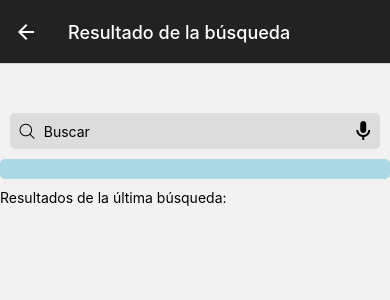
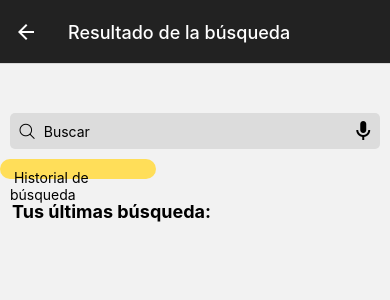
Before and after one commit to Lucostamagna/PruebaTecnica_EDEN, a React Native app in the folder CoctelesApp/: screen /MySearch in a window 390 px wide. Shown: the top 300 px of the page. Built offline with nearby package versions, Linux system fonts and the light colour scheme.

Commit message:
fix in MySearchScreen

```diff
--- a/CoctelesApp/src/Components/SearchBar.js
+++ b/CoctelesApp/src/Components/SearchBar.js
@@ -18,11 +18,9 @@ const SearchBar = ({ initialValue }) => {
     if (searchText.trim() !== "") {
       try {
         const result = await searchCocktailByName(searchText.trim());
-
-        navigation.navigate("Search", { result, searchText });
-
+        navigation.navigate("Search", { result,  searchText});
+        setSearchText("");
         await saveSearchTerm(searchText.trim());
-        setSearchText("");
       } catch (error) {
         console.error("Error de búsqueda:", error);
       }
--- a/CoctelesApp/src/Screen/MySearch.js
+++ b/CoctelesApp/src/Screen/MySearch.js
@@ -1,14 +1,22 @@
 import React, { useEffect, useState } from "react";
-import { View, Text, FlatList, TouchableOpacity,Modal, Button} from "react-native";
+import {
+  View,
+  Text,
+  FlatList,
+  TouchableOpacity,
+  Modal,
+  Button,
+} from "react-native";
 import AsyncStorage from "@react-native-async-storage/async-storage";
 import { searchCocktailByName } from "../Api/Request";
 import styled from "styled-components/native";
 import SearchBar from "../Components/SearchBar";
-
+import { Entypo } from "@expo/vector-icons";
 const MySearch = () => {
   const [savedSearches, setSavedSearches] = useState([]);
   const [searchResults, setSearchResults] = useState([]);
   const [modalVisible, setModalVisible] = useState(false);
+
   const getSavedSearches = async () => {
     try {
       const searches = await AsyncStorage.getItem("searches");
@@ -36,7 +44,7 @@ const MySearch = () => {
       const searches = await getSavedSearches();
       setSavedSearches(searches);
       if (searches.length > 0) {
-        handleSearchSavedItem(searches[0]);
+        handleSearchSavedItem(searches[searches.length - 1]);
       }
     };
 
@@ -71,10 +79,9 @@ const MySearch = () => {
   };
   return (
     <MyView>
-
-      <SearchBar  />
+      <SearchBar />
       <OpenModalButton onPress={() => setModalVisible(true)}>
-
+        <Text> Historial de búsqueda</Text>
       </OpenModalButton>
       <Modal
         animationType="none"
@@ -84,44 +91,47 @@ const MySearch = () => {
       >
         <ModalContainer>
           <ModalContent>
+            <FlatList
+              showsHorizontalScrollIndicator={false}
+              data={savedSearches}
 
-            <FlatList
-             showsHorizontalScrollIndicator={false}
-              data={savedSearches}
               renderItem={({ item }) => (
-                <TouchableOpacity onPress={() => { handleSearchSavedItem(item); setModalVisible(false); }}>
-                  <ModalItem>{item}</ModalItem>
+                <TouchableOpacity
+                  onPress={() => {
+                    handleSearchSavedItem(item);
+                    setModalVisible(false);
+                  }}
+                >
+                  <View style={{ flexDirection: "row", padding: 8 }}>
+                    <Entypo name="back-in-time" size={24} color="black" />
+                    <ModalItem>{item}</ModalItem>
+                  </View>
                 </TouchableOpacity>
               )}
               keyExtractor={(item, index) => index.toString()}
               contentContainerStyle={{ paddingBottom: 10 }}
             />
-
           </ModalContent>
         </ModalContainer>
       </Modal>
 
-      <Text>Resultados de la última búsqueda:</Text>
+      <TextResult>Tus últimas búsqueda:</TextResult>
       <FlatList
         horizontal
         data={searchResults}
-        renderItem={({ item }) => <CocktailCard item={item} />} // Utiliza el componente de la card de la bebida para renderizar cada resultado
+        renderItem={({ item }) => <CocktailCard item={item} />}
         keyExtractor={(item) => item.idDrink}
       />
     </MyView>
   );
 };
 const OpenModalButton = styled.TouchableOpacity`
-  background-color: lightblue;
+  background-color: #ffde59;
+  width: 40%;
+  height: 7%;
   padding: 10px;
-  border-radius: 5px;
+  border-radius: 15px;
   margin-bottom: 10px;
-`;
-
-const ButtonText = styled.Text`
-  font-size: 16px;
-  color: white;
-  text-align: center;
 `;
 
 const ModalContainer = styled.View`
@@ -139,27 +149,15 @@ const ModalContent = styled.View`
   max-height: 70%;
 `;
 
-const ModalTitle = styled.Text`
+const ModalItem = styled.Text`
   font-size: 18px;
-  font-weight: bold;
-  margin-bottom: 10px;
-`;
-
-const ModalItem = styled.Text`
-  font-size: 16px;
   margin-bottom: 5px;
-`;
-
-const CloseButton = styled.TouchableOpacity`
-  background-color: lightblue;
-  padding: 10px;
-  border-radius: 5px;
-  margin-top: 10px;
+  margin-horizontal: 15px;
 `;
 
 const MyView = styled.View`
-width: '95%';
-margin-top:30px;
+  width: "95%";
+  margin-top: 30px;
 `;
 const CardContainer = styled.View`
   background-color: #ffffff;
@@ -197,11 +195,11 @@ const TextCoctel = styled.Text`
   text-align: left;
   margin: 12px;
 `;
-const TextTragos = styled.Text`
+const TextResult = styled.Text`
   font-size: 18px;
   font-weight: bold;
 
-  margin-top: 15px;
+  margin-top: 40px;
   text-align: left;
   margin: 12px;
 `;
--- a/CoctelesApp/src/Screen/SeacrhScreen.js
+++ b/CoctelesApp/src/Screen/SeacrhScreen.js
@@ -5,8 +5,8 @@ import SearchBar from "../Components/SearchBar";
 
 const SeacrhScreen = ({ route }) => {
 
-  const { result,searchText } = route.params;
- console.log('pantalla busqueda', searchText)
+  const { result,searchText, setSearchText} = route.params;
+
   const CocktailCard = ({ item }) => {
     return (
       <CardContainer>
```
